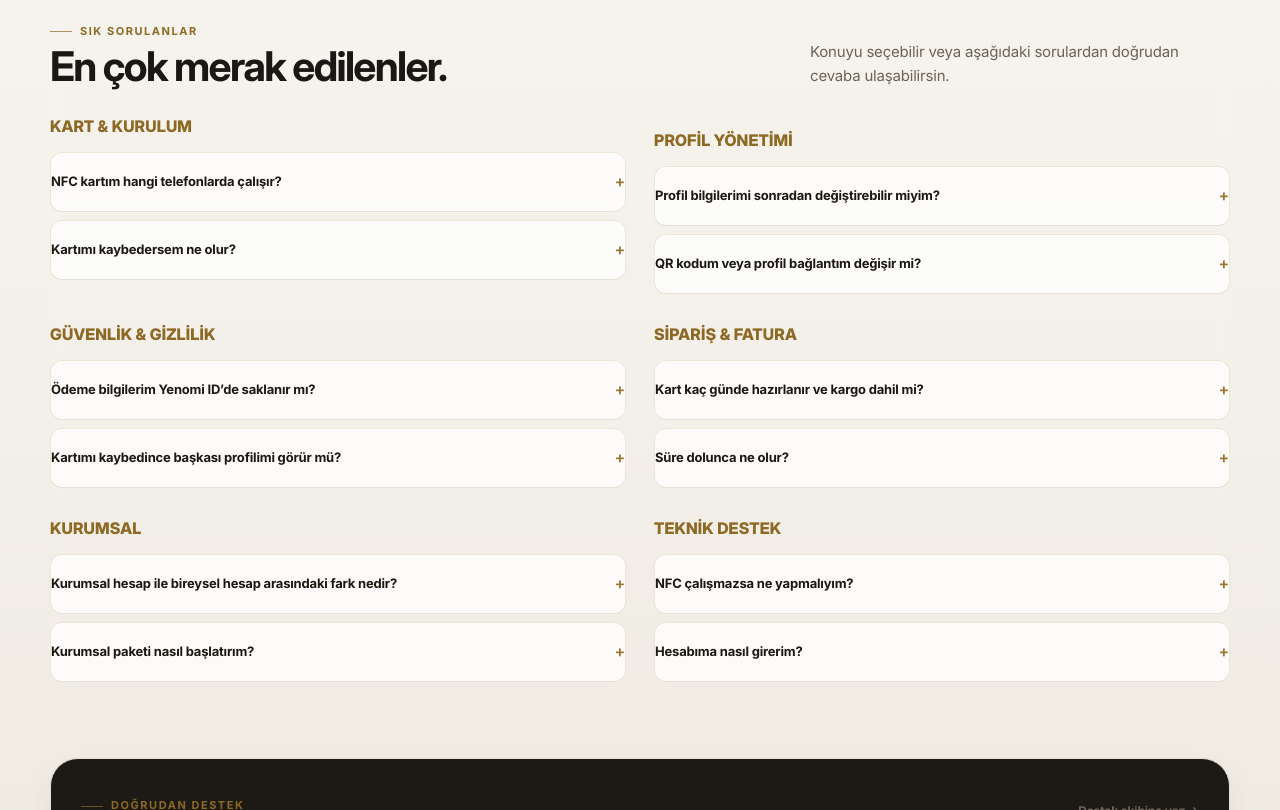
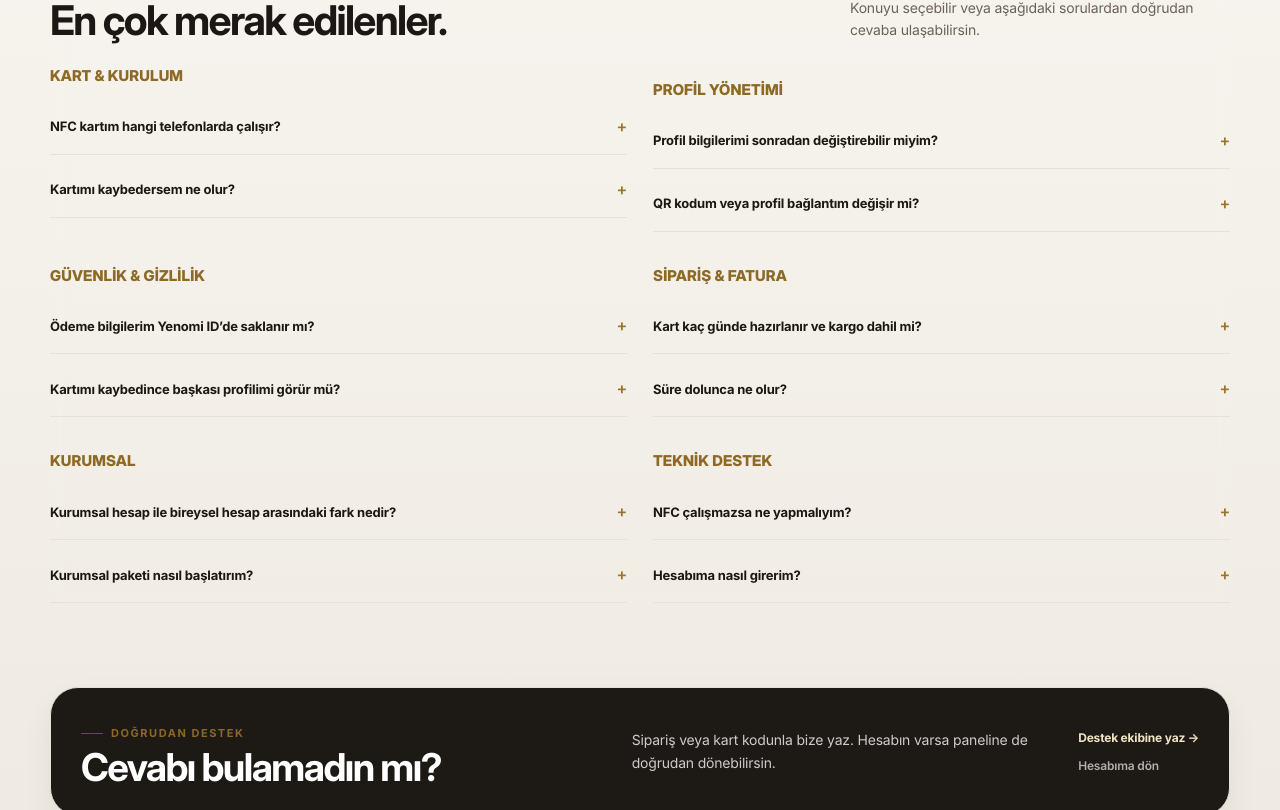
Before and after one commit to sevcanesim/id_system, a Next.js app: page /destek in a window 1280 px wide. Shown: the part 970-1780 px from the top of the page. Built offline with nearby package versions, Linux system fonts and the light colour scheme; no server answers.

Commit message:
fix(support): tighten faq rhythm and support callout

```diff
--- a/app/destek/support-layout.css
+++ b/app/destek/support-layout.css
@@ -1,8 +1,6 @@
 /* Support-page composition only. Visual tokens continue to come from public-system.css. */
 
-.support-page .support-main {
-  display: block;
-}
+.support-page .support-main { display: block; }
 
 .support-page .support-topics,
 .support-page .support-faq {
@@ -14,32 +12,30 @@
 }
 
 .support-page .support-topics {
-  padding-bottom: clamp(44px, 6vw, 72px);
+  padding-bottom: clamp(36px,5vw,56px);
   border-bottom: 1px solid var(--public-border);
 }
 
 .support-page .support-section-head--compact {
   max-width: 760px;
-  margin-bottom: 24px;
+  margin-bottom: 22px;
 }
 
-.support-page .support-section-head--compact h2 {
-  margin-bottom: 0;
-}
+.support-page .support-section-head--compact h2 { margin-bottom: 0; }
 
 .support-page .support-topic-grid {
   display: grid;
-  grid-template-columns: repeat(3, minmax(0, 1fr));
+  grid-template-columns: repeat(3,minmax(0,1fr));
   gap: 12px;
 }
 
 .support-page .support-topic-card {
-  min-height: 108px;
+  min-height: 102px;
   display: grid;
-  grid-template-columns: 42px minmax(0, 1fr) auto;
+  grid-template-columns: 42px minmax(0,1fr) auto;
   align-items: center;
   gap: 14px;
-  padding: 18px;
+  padding: 17px 18px;
   text-decoration: none;
 }
 
@@ -48,120 +44,104 @@
   height: 42px;
   display: grid;
   place-items: center;
-  border: 1px solid color-mix(in srgb, var(--brand-gold-deep) 36%, var(--public-border));
+  border: 1px solid color-mix(in srgb,var(--brand-gold-deep) 36%,var(--public-border));
   border-radius: 12px;
-  background: color-mix(in srgb, var(--public-surface-soft) 72%, #fff);
+  background: color-mix(in srgb,var(--public-surface-soft) 72%,#fff);
   color: var(--brand-gold-deep);
 }
 
-.support-page .support-topic-icon svg {
-  width: 19px;
-  height: 19px;
-}
-
-.support-page .support-topic-card h3 {
-  margin: 0 0 4px;
-  font-size: 17px;
-  line-height: 1.15;
-}
-
-.support-page .support-topic-card p {
-  margin: 0;
-  font-size: 13px;
-  line-height: 1.45;
-}
-
-.support-page .support-topic-arrow {
-  color: var(--brand-gold-deep);
-  font-size: 18px;
-}
+.support-page .support-topic-icon svg { width: 19px; height: 19px; }
+.support-page .support-topic-card h3 { margin: 0 0 4px; font-size: 17px; line-height: 1.15; }
+.support-page .support-topic-card p { margin: 0; font-size: 13px; line-height: 1.45; }
+.support-page .support-topic-arrow { color: var(--brand-gold-deep); font-size: 18px; }
 
 .support-page .support-faq {
   max-width: none;
   margin: 0;
-  padding-top: clamp(44px, 6vw, 72px);
+  padding-top: clamp(36px,5vw,56px);
 }
 
 .support-page .support-section-head--faq {
   display: grid;
-  grid-template-columns: minmax(0, 1fr) minmax(260px, 420px);
+  grid-template-columns: minmax(0,1fr) minmax(260px,380px);
   align-items: end;
-  gap: 40px;
-  margin-bottom: 30px;
+  gap: 34px;
+  margin-bottom: 26px;
 }
 
-.support-page .support-section-head--faq > div {
-  max-width: 700px;
-}
-
-.support-page .support-section-head--faq p {
-  margin: 0;
-  font-size: 15px;
-  line-height: 1.6;
-}
+.support-page .support-section-head--faq > div { max-width: 700px; }
+.support-page .support-section-head--faq p { margin: 0; font-size: 14px; line-height: 1.6; }
 
 .support-page .support-faq-list {
   display: grid;
-  grid-template-columns: repeat(2, minmax(0, 1fr));
-  gap: 18px 28px;
+  grid-template-columns: repeat(2,minmax(0,1fr));
+  gap: 22px 26px;
 }
 
-.support-page .support-faq-group {
-  align-self: start;
-}
-
+.support-page .support-faq-group { align-self: start; }
 .support-page .support-faq-group h3 {
-  margin-bottom: 8px;
+  margin: 0 0 7px;
   color: var(--brand-gold-deep);
-  font-size: 16px;
+  font-size: 15px;
   font-weight: 800;
   letter-spacing: .01em;
 }
 
 .support-page .support-faq-group details {
+  border: 0;
   border-bottom: 1px solid var(--public-border);
+  border-radius: 0;
+  background: transparent;
+  box-shadow: none;
 }
 
 .support-page .support-faq-group summary {
   display: grid;
-  grid-template-columns: minmax(0, 1fr) auto;
+  grid-template-columns: minmax(0,1fr) auto;
   gap: 18px;
   align-items: center;
-  min-height: 58px;
-  padding: 15px 0;
+  min-height: 54px;
+  padding: 13px 0;
   cursor: pointer;
 }
 
 .support-page .support-faq-group details p {
-  margin: -4px 0 18px;
-  padding-right: 36px;
+  margin: -2px 0 16px;
+  padding-right: 34px;
   font-size: 14px;
   line-height: 1.65;
 }
 
+.support-page .support-contact {
+  display: grid;
+  grid-template-columns: minmax(300px,1fr) minmax(260px,.8fr) auto;
+  align-items: center;
+  gap: 30px;
+  margin-top: 8px;
+  margin-bottom: clamp(40px,5vw,64px);
+  padding: 28px 30px;
+}
+
+.support-page .support-contact h2 { margin: 6px 0 0; font-size: clamp(30px,3vw,40px); }
+.support-page .support-contact > p { margin: 0; font-size: 14px; line-height: 1.6; }
+.support-page .support-contact-actions { display: grid; gap: 8px; justify-items: start; }
+.support-page .support-contact-actions a { color: #f2e5c5; font-weight: 700; text-decoration: none; }
+.support-page .support-contact-actions a:last-child { color: rgba(255,255,255,.66); font-weight: 600; }
+.support-page .support-contact-actions a:hover { color: #fff; }
+
 @media (max-width: 980px) {
   .support-page .support-topic-grid,
-  .support-page .support-faq-list {
-    grid-template-columns: repeat(2, minmax(0, 1fr));
-  }
-
-  .support-page .support-section-head--faq {
-    grid-template-columns: 1fr;
-    gap: 14px;
-  }
+  .support-page .support-faq-list { grid-template-columns: repeat(2,minmax(0,1fr)); }
+  .support-page .support-section-head--faq { grid-template-columns: 1fr; gap: 12px; }
+  .support-page .support-contact { grid-template-columns: 1fr 1fr; }
+  .support-page .support-contact-actions { grid-column: 1 / -1; display: flex; gap: 18px; }
 }
 
 @media (max-width: 640px) {
   .support-page .support-topic-grid,
-  .support-page .support-faq-list {
-    grid-template-columns: 1fr;
-  }
-
-  .support-page .support-topic-card {
-    min-height: 0;
-  }
-
-  .support-page .support-faq-group details p {
-    padding-right: 0;
-  }
+  .support-page .support-faq-list { grid-template-columns: 1fr; }
+  .support-page .support-topic-card { min-height: 0; }
+  .support-page .support-faq-group details p { padding-right: 0; }
+  .support-page .support-contact { grid-template-columns: 1fr; gap: 18px; }
+  .support-page .support-contact-actions { grid-column: auto; display: grid; gap: 10px; }
 }
```
